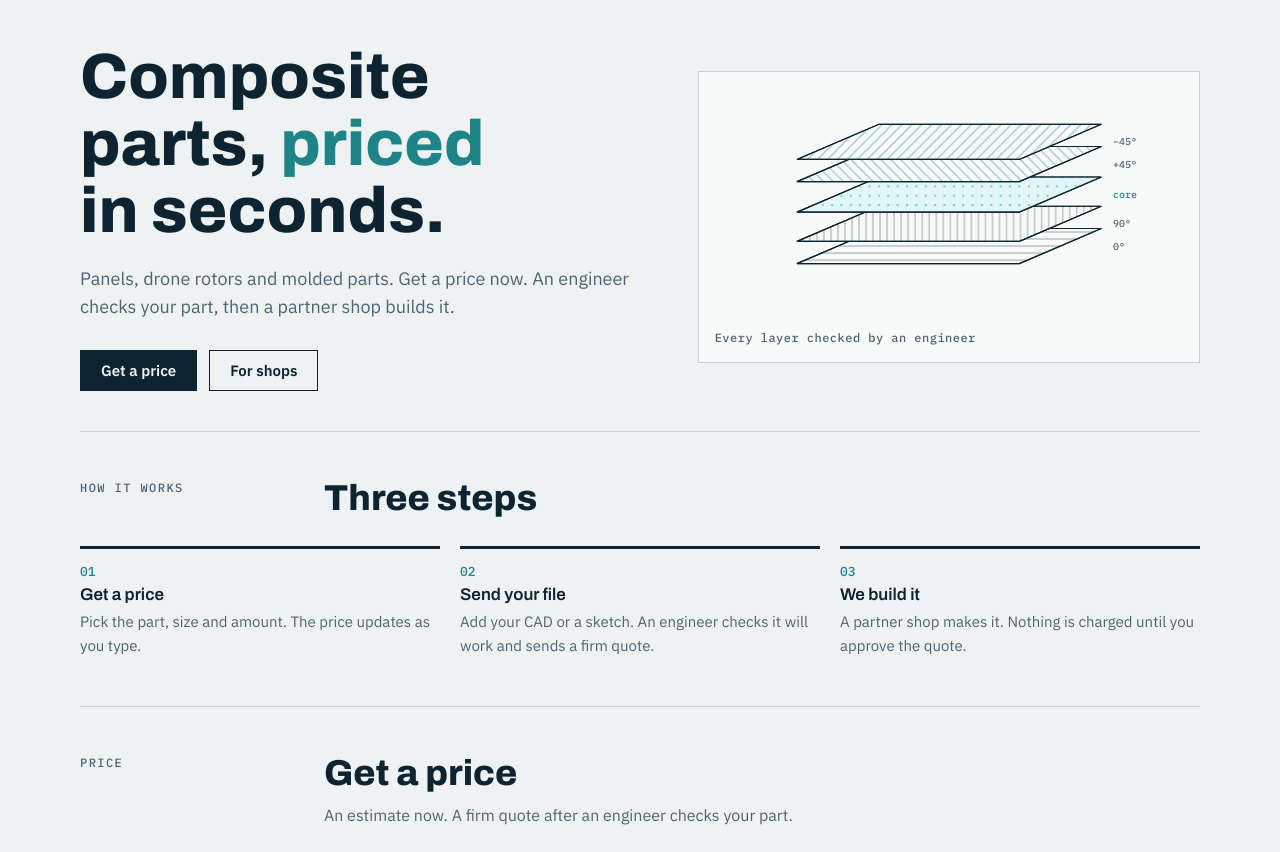
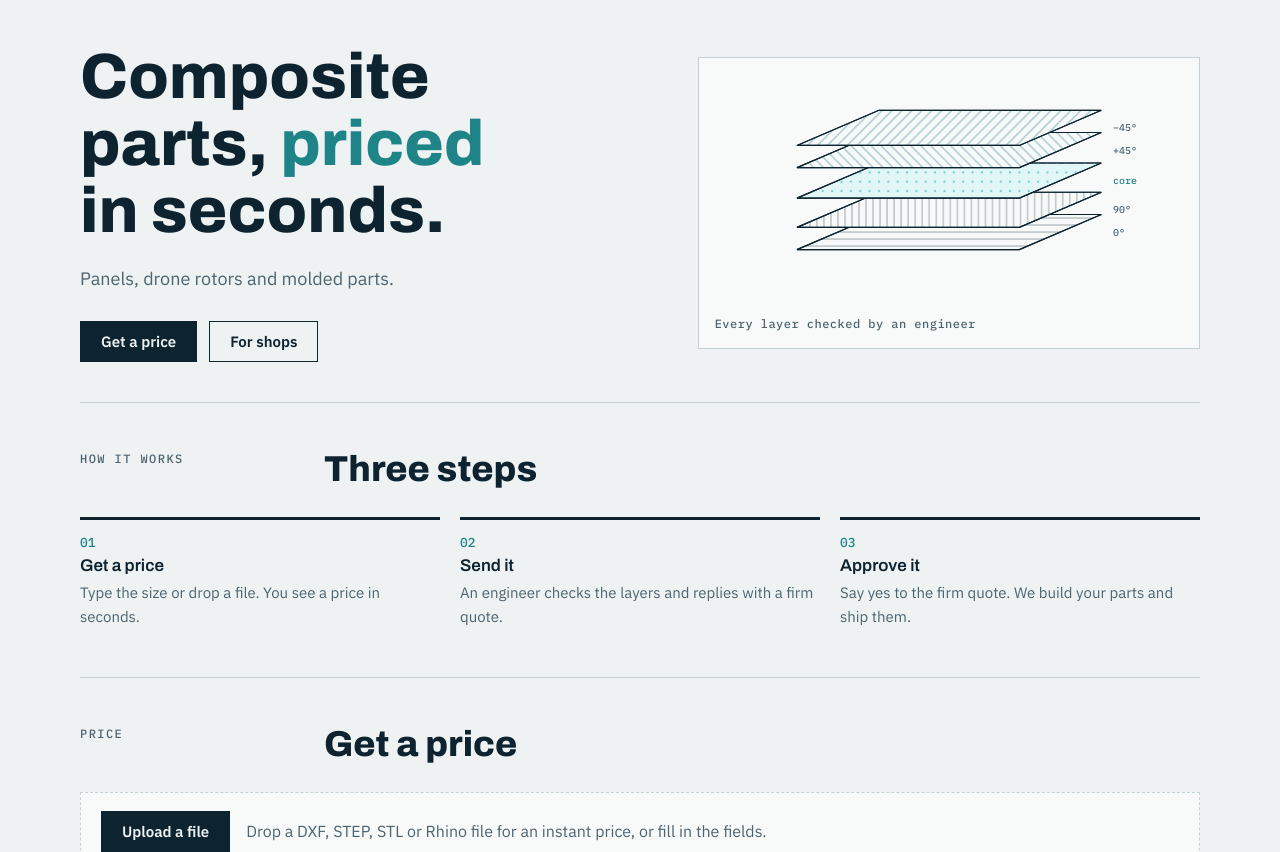
Before and after one commit to Casey-Wyspa/wyspa-build-site, a plain HTML site: page index.html in a window 1280 px wide. Shown: the part 98-950 px from the top of the page. Drawn offline with Linux system fonts and the light colour scheme.

Commit message:
How it works rewritten as the 3-step ordering path (price, send, approve); removed duplicate hero and Get-a-price lines and the unsigned 'partner shop' / 'nothing is charged' claims. Several files: 'We'll email one price for all your files, with one review and one minimum' (B67 wording). Text only, prices unchanged
Co-Authored-By: Claude Opus 5.5 <noreply@anthropic.com>

```diff
--- a/index.html
+++ b/index.html
@@ -109,7 +109,7 @@ html,body{margin:0;background:#eef2f3}
 <header class="hero">
  <div>
   <h1>Composite parts, <em>priced</em> in seconds.</h1>
-  <p class="lead">Panels, drone rotors and molded parts. Get a price now. An engineer checks your part, then a partner shop builds it.</p>
+  <p class="lead">Panels, drone rotors and molded parts.</p>
   <div class="cta"><a class="btn pr" href="#quote">Get a price</a><a class="btn" href="#builders">For shops</a></div>
  </div>
  <figure class="fig">
@@ -139,14 +139,14 @@ html,body{margin:0;background:#eef2f3}
 <section id="how">
  <div class="sh"><div class="lb">How it works</div><div><h2>Three steps</h2></div></div>
  <ol class="steps">
-  <li><h3>Get a price</h3><p>Pick the part, size and amount. The price updates as you type.</p></li>
-  <li><h3>Send your file</h3><p>Add your CAD or a sketch. An engineer checks it will work and sends a firm quote.</p></li>
-  <li><h3>We build it</h3><p>A partner shop makes it. Nothing is charged until you approve the quote.</p></li>
+  <li><h3>Get a price</h3><p>Type the size or drop a file. You see a price in seconds.</p></li>
+  <li><h3>Send it</h3><p>An engineer checks the layers and replies with a firm quote.</p></li>
+  <li><h3>Approve it</h3><p>Say yes to the firm quote. We build your parts and ship them.</p></li>
  </ol>
 </section>
 
 <section id="quote">
- <div class="sh"><div class="lb">Price</div><div><h2>Get a price</h2><p>An estimate now. A firm quote after an engineer checks your part.</p></div></div>
+ <div class="sh"><div class="lb">Price</div><div><h2>Get a price</h2></div></div>
 
  <div class="drop" id="drop"><input type="file" id="cad" accept=".dxf,.step,.stp,.iges,.igs,.stl,.3dm,.sldprt,.pdf,image/*" hidden><label for="cad" class="btn pr">Upload a file</label><span>Drop a DXF, STEP, STL or Rhino file for an instant price, or fill in the fields.</span></div>
  <p class="note" id="cadmsg"></p>
@@ -521,7 +521,7 @@ function draw(){
     return;
   }
   $('#tot').textContent = usd(last.total);
-  $('#per').textContent = `${last.only ? 'We\'ll price your other files by email. ' : ''}${usd(last.total / last.q)} each, all in · Ready about ${readyRange()} if you approve today`;
+  $('#per').textContent = `${last.only ? 'We\'ll email one price for all your files, with one review and one minimum. ' : ''}${usd(last.total / last.q)} each, all in · Ready about ${readyRange()} if you approve today`;
   $('#lines').innerHTML = last.lines.map(l => `<tr><td>${l[0]}</td><td class="n">${usd(l[1])}</td></tr>`).join('') + `<tr class="t"><td>${last.only ? `${last.only} only` : 'Total'}</td><td class="n">${usd(last.total)}</td></tr>`;
   // Minimum-order and no-drawing notes are shown on the page only; the email already carries the "Minimum order" line and the file list.
   // No file on the panel tab: say what the typed price covers (test-client 0500 #4: frame-plate buyers assumed cutouts were in).
@@ -565,7 +565,7 @@ function summary(){
     ...(kind === 'panel' && pricedFile && qf.elements.pT.dataset.d === qf.elements.pT.value ? [`Thickness: not in ${pricedFile}, so we used ${size(qf.elements.pT).v} mm.`] : []), '',
     ...(badSize ? ['No estimate: a size or quantity was empty or too small.'] : last.manual ? [`Needs engineer pricing: ${last.review.join('; ')}`] : needSize ? ['No estimate: the file could not be read and no size was entered (fields above are defaults).'] : [
       ...last.lines.map(l => `${l[0]}: ${usd(l[1])}`),
-      `Estimate${last.only ? ` for ${last.only} only` : ''}: ${usd(last.total)} (not binding)${last.only ? '. We\'ll email you a price for your other files.' : ''}`,
+      `Estimate${last.only ? ` for ${last.only} only` : ''}: ${usd(last.total)} (not binding)${last.only ? '. We\'ll email one price for all your files, with one review and one minimum.' : ''}`,
       `Lead time: ${last.lead[0]}–${last.lead[1]} working days after approval (about ${readyRange()} if approved today)`]),
     // B56: one line per other CAD file, with what was read from it.
     ...(() => { const o = cadNames().filter(n => n !== pricedFile);
```
